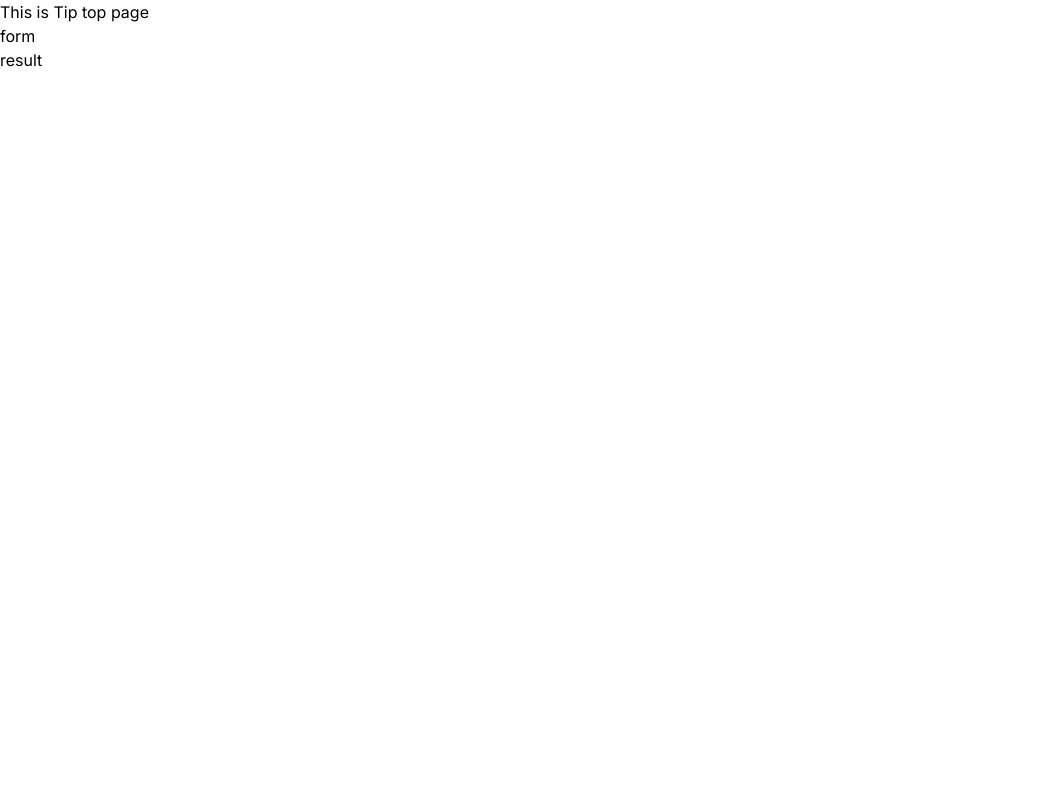
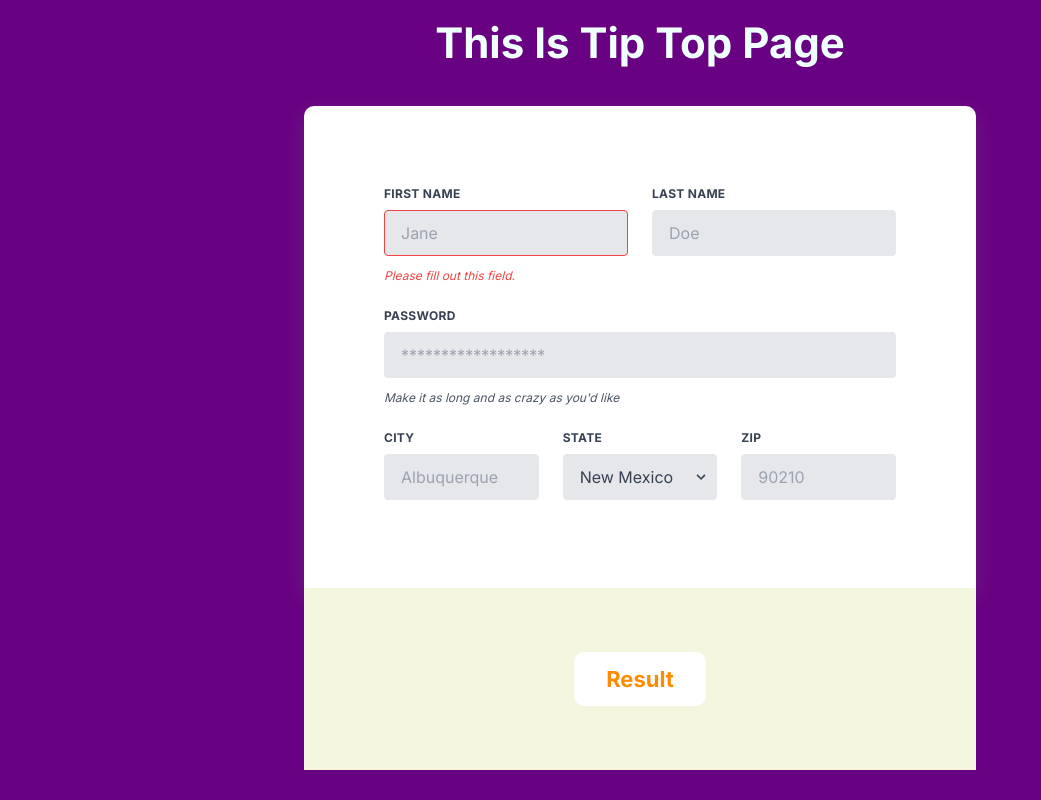
Before and after one commit to 3725fahmid/PercentageCalculator, a Next.js app: page / in a window 1280 px wide. Shown: the whole page, without its empty margins (0-1041 px from the left). Built offline with nearby package versions, Linux system fonts and the light colour scheme.

Commit message:
add form

```diff
--- a/app/globals.css
+++ b/app/globals.css
@@ -24,6 +24,7 @@
   color: rgb(var(--foreground-rgb));
   font-family: 'Poppins', sans-serif;
   font-family: 'Cinzel Decorative', cursive;
+  background-color: rgb(104, 1, 130);
 }
 a{
   color: inherit;
@@ -33,3 +34,55 @@
 * {
   box-sizing: border-box;
 }
+
+.container_content{
+      display: flex;
+      flex-direction: column;
+      align-items: center;
+      width: 100%;
+      height: 100%;
+      height: auto;
+      padding: 0 2rem;
+}
+
+.content_area{
+       width: 1200px;
+       height: 100%;
+       display: flex;
+       flex-direction: column;
+       align-items: center;
+       justify-content: center;
+}
+
+.content_area h1{
+  color: azure;
+  padding: 2rem 3rem;
+  font-size: 42px;
+  font-weight: 700;
+  line-height: 22px;
+  text-transform: capitalize;
+}
+
+.form_content{
+  width: 100%;
+  height: 70%;
+  border-radius: 10px 10px 0px 0px;
+  padding: 5rem;
+  background-color: rgb(255, 255, 255);
+  box-shadow: rgba(149, 157, 165, 0.2) 0px 8px 24px;
+
+}
+.result_content{
+  padding: 4rem;
+  background-color: rgb(244, 246, 224);
+  display: flex;
+  align-items: center;
+  justify-content: center;
+}
+.result_content h1{
+  padding: 1rem 2rem;
+  font-size: 22px;
+  border-radius: 10px;
+  color: rgb(255, 140, 0);
+  background-color: rgb(255, 255, 255);
+}
--- a/app/layout.tsx
+++ b/app/layout.tsx
@@ -4,7 +4,7 @@
 const inter = Inter({ subsets: ['latin'] })
 
 export const metadata = {
-  title: 'Create Next App',
+  title: 'Parcentage Calculator',
   description: 'Generated by create next app',
 }
 
--- a/app/page.tsx
+++ b/app/page.tsx
@@ -10,12 +10,24 @@
 export default function Home() {
   const [ state, setState] = useState(0)
   return (
-    <div className="md:container md:mx-auto">
-      <h1 >This is Tip top page</h1>
-      <div className="wrapper">
-        <Form/>
-        <Result/>
+    <>
+    <div className="container_content">
+      <div className="content_area">
+        <h1 >This is Tip top page</h1>
+        <div className="wrapper mt-5">
+          <Form/>
+          <Result/>
+        </div>
+        <div className="footer">
+          {/* <h2>footewr</h2> */}
+        </div>
       </div>
     </div>
+    {/* <style jsx>
+      `
+
+      `
+    </style> */}
+    </>
   )
 }
--- a/components/Form.tsx
+++ b/components/Form.tsx
@@ -2,7 +2,67 @@
 
 const form = () => {
   return (
-    <div>form</div>
+    <>
+      <div className="container">
+        <div className="form_content">
+          <form className="w-full max-w-lg">
+            <div className="flex flex-wrap -mx-3 mb-6">
+              <div className="w-full md:w-1/2 px-3 mb-6 md:mb-0">
+                <label className="block uppercase tracking-wide text-gray-700 text-xs font-bold mb-2" for="grid-first-name">
+                  First Name
+                </label>
+                <input className="appearance-none block w-full bg-gray-200 text-gray-700 border border-red-500 rounded py-3 px-4 mb-3 leading-tight focus:outline-none focus:bg-white" id="grid-first-name" type="text" placeholder="Jane"/>
+                <p className="text-red-500 text-xs italic">Please fill out this field.</p>
+              </div>
+              <div className="w-full md:w-1/2 px-3">
+                <label className="block uppercase tracking-wide text-gray-700 text-xs font-bold mb-2" for="grid-last-name">
+                  Last Name
+                </label>
+                <input className="appearance-none block w-full bg-gray-200 text-gray-700 border border-gray-200 rounded py-3 px-4 leading-tight focus:outline-none focus:bg-white focus:border-gray-500" id="grid-last-name" type="text" placeholder="Doe"/>
+              </div>
+            </div>
+            <div className="flex flex-wrap -mx-3 mb-6">
+              <div className="w-full px-3">
+                <label className="block uppercase tracking-wide text-gray-700 text-xs font-bold mb-2" for="grid-password">
+                  Password
+                </label>
+                <input className="appearance-none block w-full bg-gray-200 text-gray-700 border border-gray-200 rounded py-3 px-4 mb-3 leading-tight focus:outline-none focus:bg-white focus:border-gray-500" id="grid-password" type="password" placeholder="******************"/>
+                <p className="text-gray-600 text-xs italic">Make it as long and as crazy as you'd like</p>
+              </div>
+            </div>
+            <div className="flex flex-wrap -mx-3 mb-2">
+              <div className="w-full md:w-1/3 px-3 mb-6 md:mb-0">
+                <label className="block uppercase tracking-wide text-gray-700 text-xs font-bold mb-2" for="grid-city">
+                  City
+                </label>
+                <input className="appearance-none block w-full bg-gray-200 text-gray-700 border border-gray-200 rounded py-3 px-4 leading-tight focus:outline-none focus:bg-white focus:border-gray-500" id="grid-city" type="text" placeholder="Albuquerque"/>
+              </div>
+              <div className="w-full md:w-1/3 px-3 mb-6 md:mb-0">
+                <label className="block uppercase tracking-wide text-gray-700 text-xs font-bold mb-2" for="grid-state">
+                  State
+                </label>
+                <div className="relative">
+                  <select className="block appearance-none w-full bg-gray-200 border border-gray-200 text-gray-700 py-3 px-4 pr-8 rounded leading-tight focus:outline-none focus:bg-white focus:border-gray-500" id="grid-state">
+                    <option>New Mexico</option>
+                    <option>Missouri</option>
+                    <option>Texas</option>
+                  </select>
+                  <div className="pointer-events-none absolute inset-y-0 right-0 flex items-center px-2 text-gray-700">
+                    <svg className="fill-current h-4 w-4" xmlns="http://www.w3.org/2000/svg" viewBox="0 0 20 20"><path d="M9.293 12.95l.707.707L15.657 8l-1.414-1.414L10 10.828 5.757 6.586 4.343 8z"/></svg>
+                  </div>
+                </div>
+              </div>
+              <div className="w-full md:w-1/3 px-3 mb-6 md:mb-0">
+                <label className="block uppercase tracking-wide text-gray-700 text-xs font-bold mb-2" for="grid-zip">
+                  Zip
+                </label>
+                <input className="appearance-none block w-full bg-gray-200 text-gray-700 border border-gray-200 rounded py-3 px-4 leading-tight focus:outline-none focus:bg-white focus:border-gray-500" id="grid-zip" type="text" placeholder="90210"/>
+              </div>
+            </div>
+          </form>
+        </div>
+      </div>
+    </>
   )
 }
 
--- a/components/Result.tsx
+++ b/components/Result.tsx
@@ -2,7 +2,13 @@
 
 const result = () => {
   return (
-    <div>result</div>
+    <>
+     <div className="container">
+      <div className="result_content">
+        <h1>Result</h1>
+      </div>
+     </div>
+    </>
   )
 }
 
```
